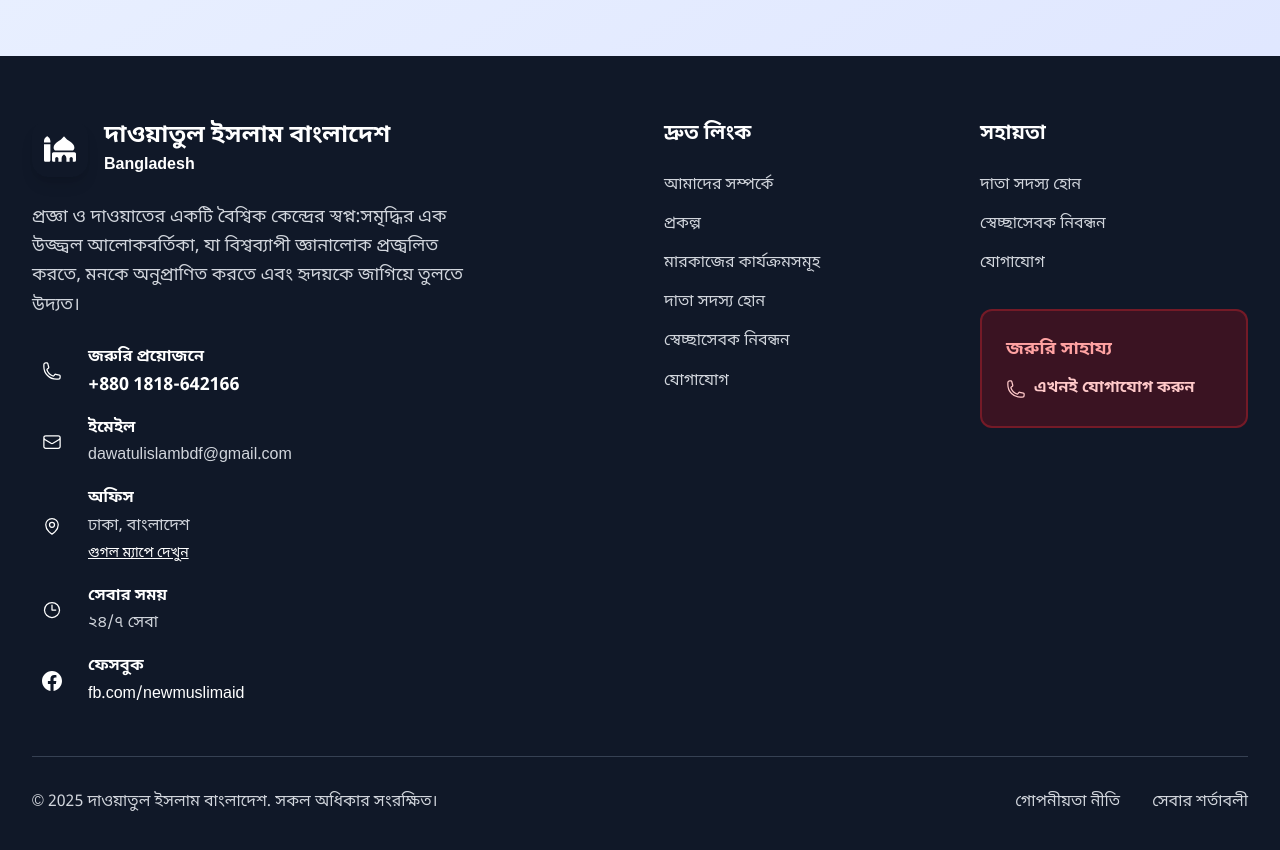
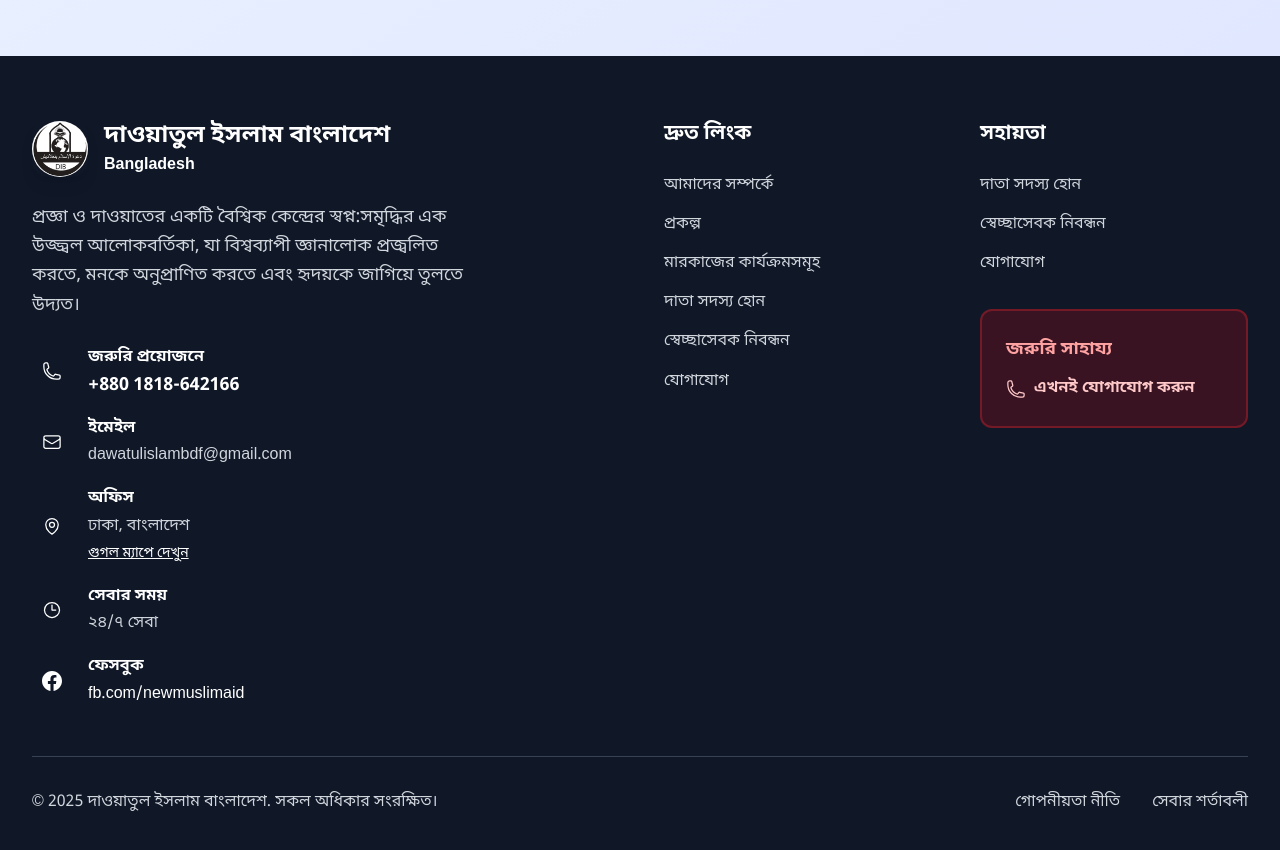
Before and after one commit to arburhan/dawatul-islam-bd, a Next.js app: page /bn in a window 1280 px wide. Shown: the part 8280-9130 px from the top of the page. Built offline with nearby package versions, Linux system fonts and the light colour scheme; no server answers; the database is empty.

Commit message:
add vercel analytics and change footer icon

```diff
--- a/package.json
+++ b/package.json
@@ -22,6 +22,7 @@
     "@next-auth/mongodb-adapter": "^1.1.3",
     "@tailwindcss/forms": "^0.4.0-alpha.2",
     "@tailwindcss/typography": "^0.5.0-alpha.3",
+    "@vercel/analytics": "^1.6.1",
     "lexical": "^0.39.0",
     "lucide-react": "^0.513.0",
     "mongodb": "^5.8.0",
--- a/src/app/layout.tsx
+++ b/src/app/layout.tsx
@@ -1,5 +1,6 @@
 import type { Metadata } from "next";
 import "./globals.css";
+import { Analytics } from "@vercel/analytics/next"
 
 export const metadata: Metadata = {
   metadataBase: new URL(process.env.NEXT_PUBLIC_SITE_URL || 'https://dawatul-islam-bd.vercel.app'),
@@ -12,5 +13,6 @@
 }: Readonly<{
   children: React.ReactNode;
 }>) {
+  <Analytics />
   return children;
 }
--- a/src/components/Footer.tsx
+++ b/src/components/Footer.tsx
@@ -9,12 +9,9 @@
   ClockIcon
 } from '@heroicons/react/24/outline';
 
-// Custom Mosque Icon Component (from user SVG)
-const MosqueIcon = ({ className = "w-8 h-8" }: { className?: string }) => (
-  <svg className={className} viewBox="0 -64 640 640" fill="currentColor" xmlns="http://www.w3.org/2000/svg">
-    <path d="M0 480c0 17.67 14.33 32 32 32h64c17.67 0 32-14.33 32-32V160H0v320zm579.16-192c17.86-17.39 28.84-37.34 28.84-58.91 0-52.86-41.79-93.79-87.92-122.9-41.94-26.47-80.63-57.77-111.96-96.22L400 0l-8.12 9.97c-31.33 38.45-70.01 69.76-111.96 96.22C233.79 135.3 192 176.23 192 229.09c0 21.57 10.98 41.52 28.84 58.91h358.32zM608 320H192c-17.67 0-32 14.33-32 32v128c0 17.67 14.33 32 32 32h32v-64c0-17.67 14.33-32 32-32s32 14.33 32 32v64h64v-72c0-48 48-72 48-72s48 24 48 72v72h64v-64c0-17.67 14.33-32 32-32s32 14.33 32 32v64h32c17.67 0 32-14.33 32-32V352c0-17.67-14.33-32-32-32zM64 0S0 32 0 96v32h128V96c0-64-64-96-64-96z" />
-  </svg>
-);
+import DIBLogo from '../../public/images/DIBLogo.png';
+import Image from 'next/image';
+
 
 // Facebook Icon Component
 const FacebookIcon = ({ className = "w-5 h-5" }: { className?: string }) => (
@@ -51,7 +48,7 @@
           <div className="lg:col-span-2 space-y-6">
             <div className="flex items-center space-x-4">
               <div className="w-14 h-14 bg-gradient-to-br from-islamic-primary to-islamic-secondary rounded-2xl flex items-center justify-center shadow-lg">
-                <MosqueIcon className="w-8 h-8 text-white" />
+                <Image src={DIBLogo} alt="Dawatul Islam Bangladesh Logo" className="object-cover rounded-full" />
               </div>
               <div>
                 <h3 className="text-2xl font-bold text-white">
```
Also changed, not shown: 1 other file (tests, documents, lock files or other folders).
